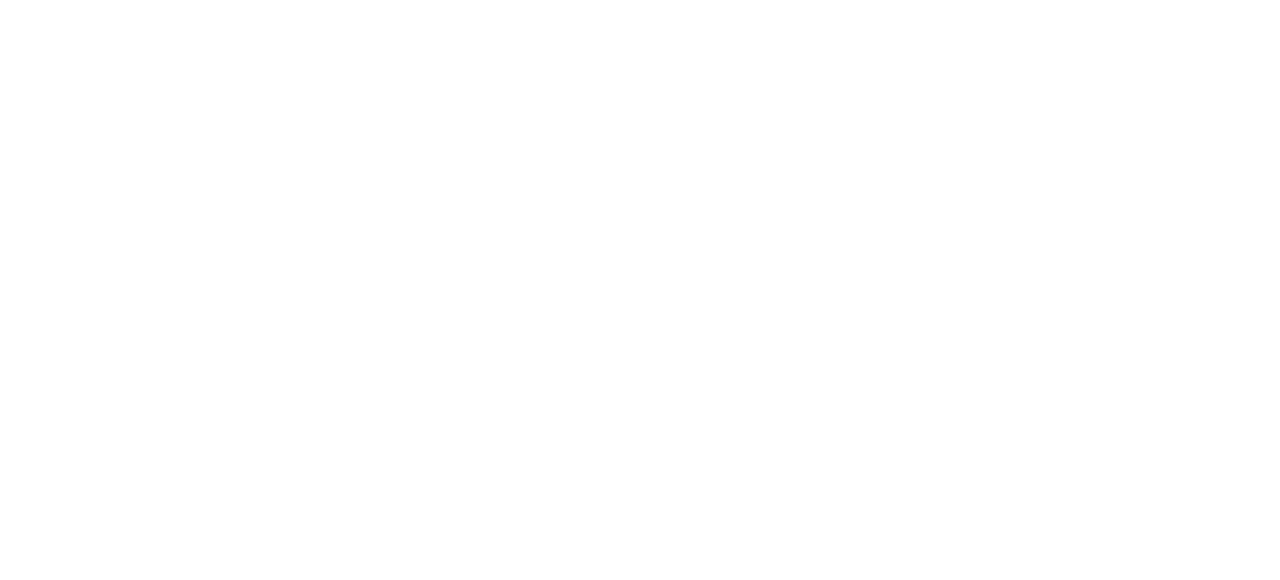
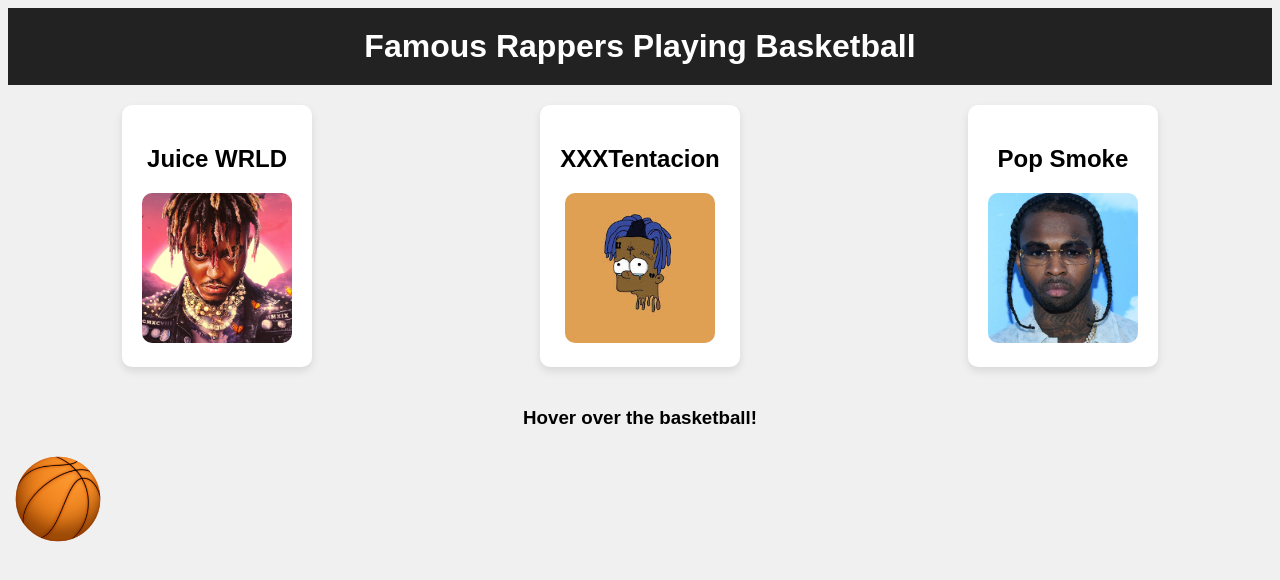
Before and after one commit to sozalpasan1/shibbywebsite, a website: page public/index.html in a window 1280 px wide. Drawn offline with Linux system fonts and the light colour scheme.

Commit message:
added some imp changes

```diff
--- a/public/index.html
+++ b/public/index.html
@@ -1,6 +1,38 @@
 <!DOCTYPE html>
 <html lang="en">
 <head>
+    <meta charset="UTF-8">
+    <meta name="viewport" content="width=device-width, initial-scale=1.0">
+    <title>Rappers Playing Basketball</title>
+    <link rel="stylesheet" href="styles.css">
 </head>
 <body>
+    <header>
+        <h1>Famous Rappers Playing Basketball</h1>
+    </header>
+
+    <section class="rapper-section">
+        <div class="rapper">
+            <h2>Juice WRLD</h2>
+            <img src="juice_wrld.png" alt="Juice WRLD playing basketball" class="rapper-img">
+        </div>
+
+        <div class="rapper">
+            <h2>XXXTentacion</h2>
+            <img src="xxxtentacion.png" alt="XXXTentacion playing basketball" class="rapper-img">
+        </div>
+
+        <div class="rapper">
+            <h2>Pop Smoke</h2>
+            <img src="pop_smoke.png" alt="Pop Smoke playing basketball" class="rapper-img">
+        </div>
+    </section>
+
+    <div class="court">
+        <h3>Hover over the basketball!</h3>
+        <div class="basketball" id="basketball"></div>
+    </div>
+
+    <script src="script.js"></script>
+</body>
 </html>
--- /dev/null
+++ b/public/styles.css
@@ -0,0 +1,55 @@
+body {
+    font-family: Arial, sans-serif;
+    background-color: #f0f0f0;
+    text-align: center;
+}
+
+header {
+    background-color: #222;
+    color: #fff;
+    padding: 20px;
+}
+
+h1 {
+    margin: 0;
+}
+
+.rapper-section {
+    display: flex;
+    justify-content: space-around;
+    margin: 20px 0;
+}
+
+.rapper {
+    background-color: #fff;
+    border-radius: 10px;
+    padding: 20px;
+    box-shadow: 0 4px 8px rgba(0, 0, 0, 0.1);
+}
+
+.rapper-img {
+    width: 150px;
+    height: 150px;
+    object-fit: cover;
+    border-radius: 10px;
+}
+
+.court {
+    margin-top: 40px;
+    position: relative;
+}
+
+.basketball {
+    width: 100px;
+    height: 100px;
+    background-image: url('basketball.png');
+    background-size: cover;
+    border-radius: 50%;
+    position: relative;
+    cursor: pointer;
+    transition: all 0.2s ease;
+}
+
+h3 {
+    margin-bottom: 20px;
+}
```
Also changed, not shown: public/scripts.js (added, +13 -0 lines), public/basketball.png (added), public/juice_wrld.png (added), public/pop_smoke.png (added), public/xxxtentacion.png (added).
